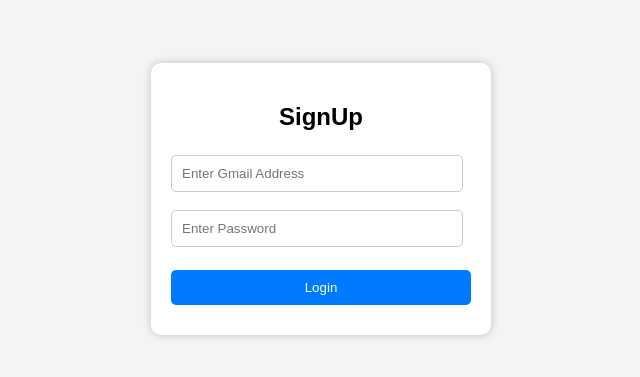
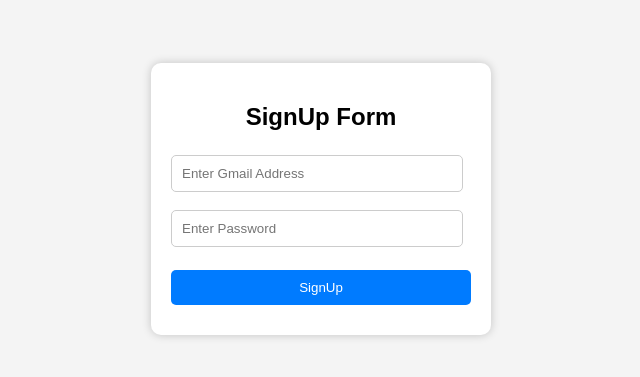
Before and after one commit to ganesh262k3AI/signup-page, a plain HTML site: page index.html in a window 1280 px wide. Shown: the part 209-586 px from the top of the page, without its empty margins (319-959 px from the left). Drawn offline with Linux system fonts and the light colour scheme.

Commit message:
Update index.html

```diff
--- a/index.html
+++ b/index.html
@@ -8,7 +8,7 @@
 </head>
 <body>
   <div class="login-box">
-    <h2>SignUp</h2>
+    <h2>SignUp Form</h2>
 
     <input type="text" id="username" placeholder="Enter Gmail Address">
     <div id="usernameError" class="error"></div>
@@ -16,7 +16,7 @@
     <input type="password" id="password" placeholder="Enter Password">
     <div id="passwordError" class="error"></div>
 
-    <button onclick="login()">Login</button>
+    <button onclick="login()">SignUp</button>
     <div id="successMessage" class="success"></div>
   </div>
 
```
